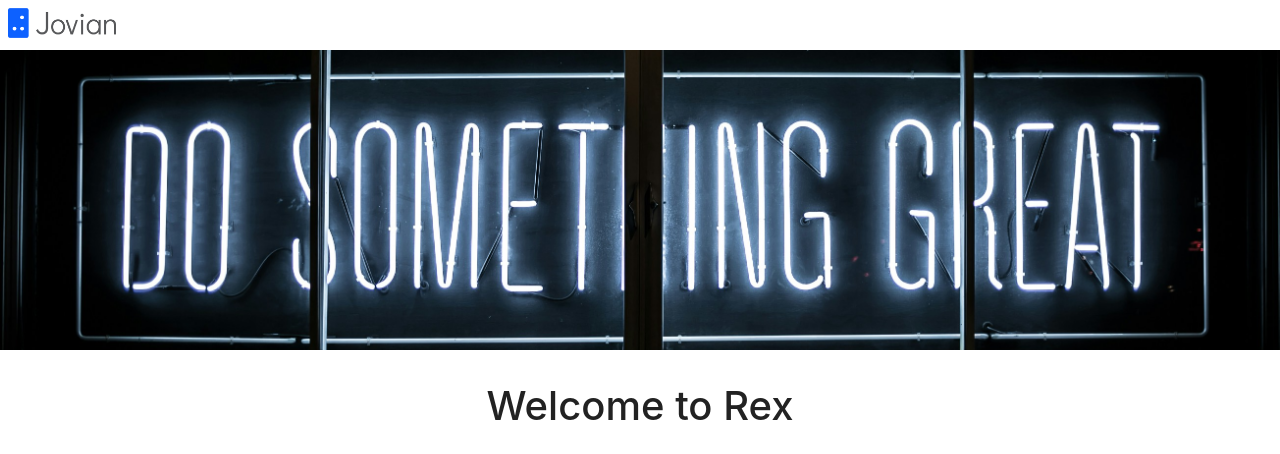
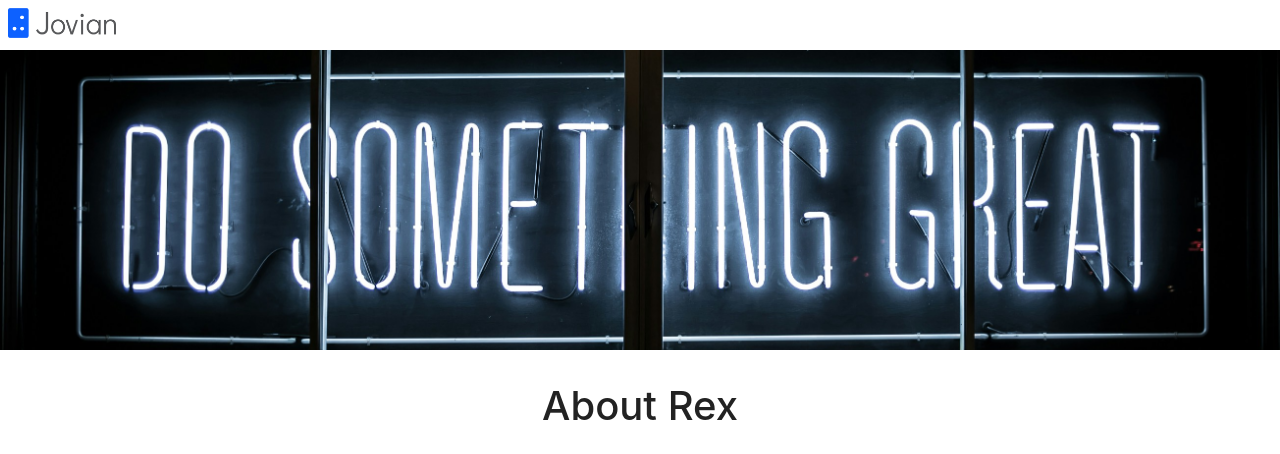
Before and after one commit to ejileka/Rex-first-website, a plain HTML site: page src/index.html in a window 1280 px wide. Shown: the top 454 px of the page. Drawn offline with Linux system fonts and the light colour scheme.

Commit message:
About Rex

```diff
--- a/src/index.html
+++ b/src/index.html
@@ -17,7 +17,7 @@
 
     <img id="banner" src="banner.jpg" />
 
-    <h1>Welcome to Rex</h1>
+    <h1>About Rex</h1>
     <div id="about">
       <div id="description">
         <p class="pgr">
```
